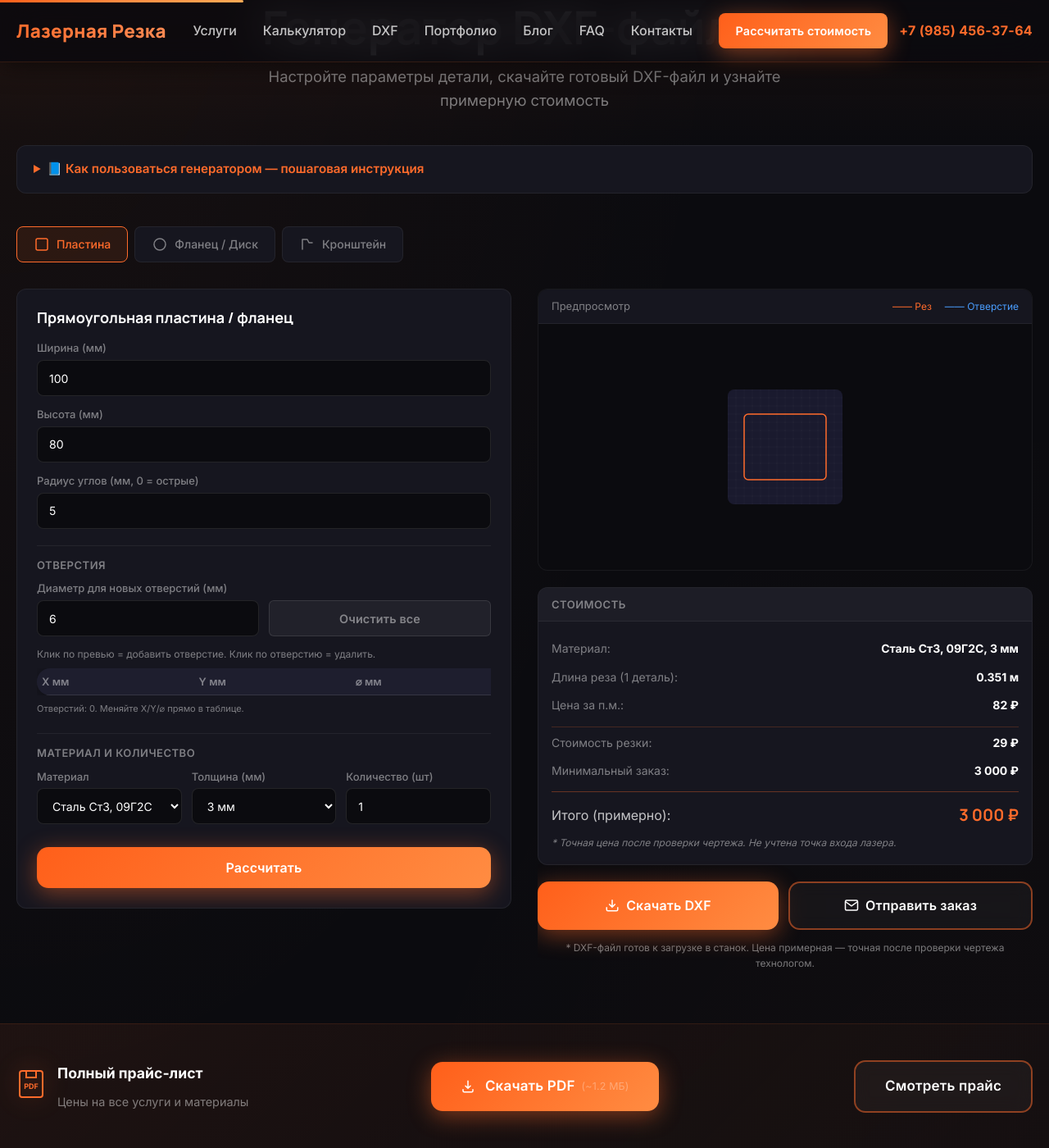
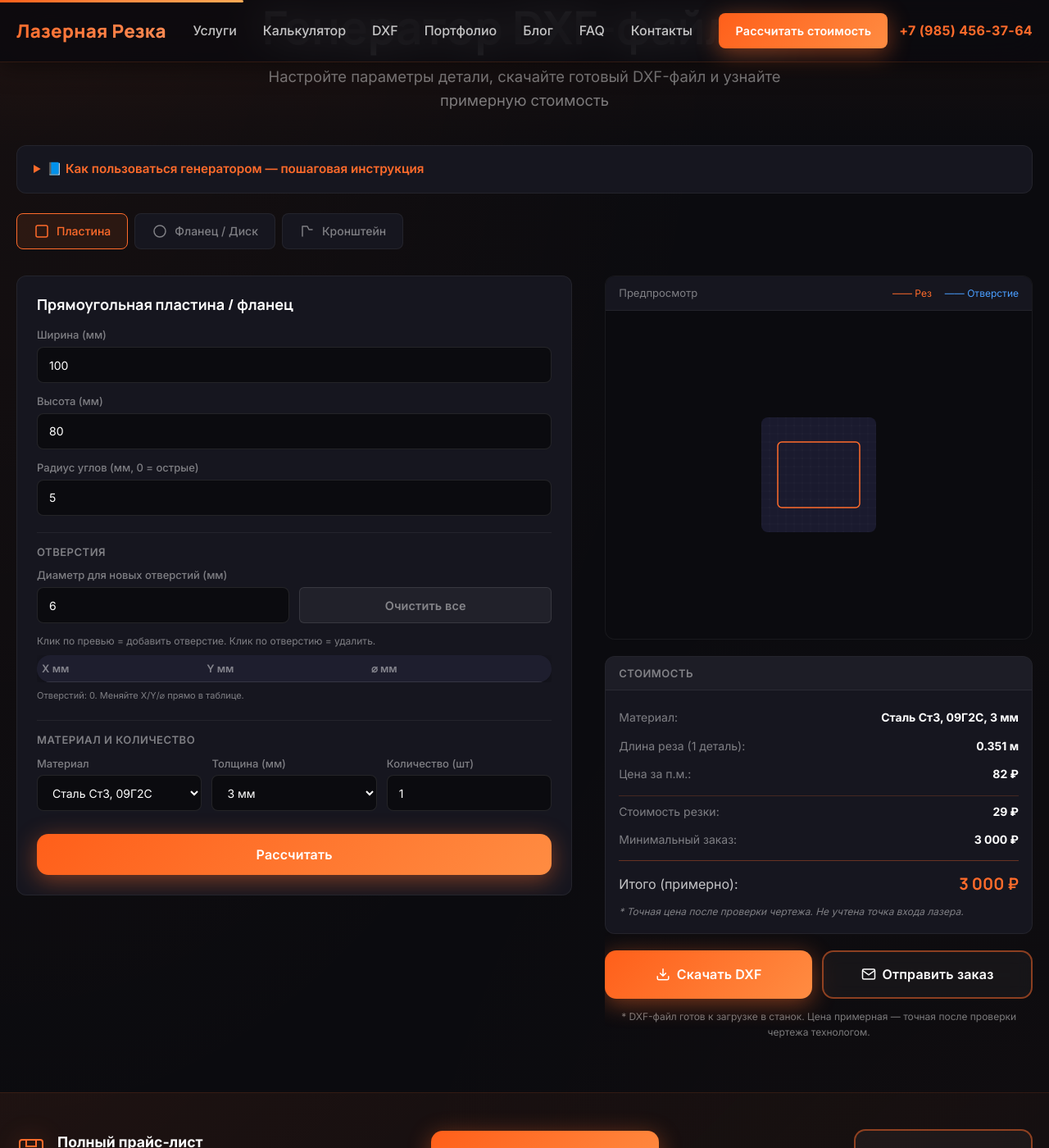
Before and after one commit to kaylas000/lazer-rezka, a Jekyll site: the page built from pages/dxf-generator.html, in a window 1280 px wide and 1400 px high, scrolled down 210 px. Shown: the whole window at 82% size. Built offline with Jekyll 4.4.1, drawn with Linux system fonts in a browser that asks for light colours.

Commit message:
feat: точность 0.01мм + больше превью + шире форма
- Координаты отверстий с точностью 0.01 мм (было 0.1)
- Превью на десктопе: 450px (было 300px), шире 1.3fr vs 1fr
- DXF-координаты: 2 знака после запятой
- 56/56 тестов

Co-Authored-By: Claude <noreply@anthropic.com>

```diff
--- a/assets/js/dxf-generator/core.js
+++ b/assets/js/dxf-generator/core.js
@@ -18,7 +18,7 @@
    * Round to 3 decimal places (≈0.001mm — sufficient for laser).
    */
   function r(v) {
-    return Math.round(v * 1000) / 1000;
+    return Math.round(v * 100) / 100;
   }
 
   /**
--- a/assets/js/dxf-generator/main.js
+++ b/assets/js/dxf-generator/main.js
@@ -154,12 +154,12 @@
       var h = holes[i];
       var tr = document.createElement('tr');
       tr.innerHTML =
-        '<td style="padding:2px 4px;"><input type="number" value="' + h.cx + '" data-field="cx" data-idx="' + i +
-        '" style="width:100%;background:var(--bg-primary);border:1px solid var(--border-default);color:var(--text-primary);padding:4px 6px;border-radius:4px;font-size:13px;" step="0.1"></td>' +
-        '<td style="padding:2px 4px;"><input type="number" value="' + h.cy + '" data-field="cy" data-idx="' + i +
-        '" style="width:100%;background:var(--bg-primary);border:1px solid var(--border-default);color:var(--text-primary);padding:4px 6px;border-radius:4px;font-size:13px;" step="0.1"></td>' +
-        '<td style="padding:2px 4px;"><input type="number" value="' + h.d + '" data-field="d" data-idx="' + i +
-        '" style="width:100%;background:var(--bg-primary);border:1px solid var(--border-default);color:var(--text-primary);padding:4px 6px;border-radius:4px;font-size:13px;" step="0.1" min="0.5"></td>' +
+        '<td style="padding:2px 4px;"><input type="number" value="' + h.cx.toFixed(2) + '" data-field="cx" data-idx="' + i +
+        '" style="width:100%;background:var(--bg-primary);border:1px solid var(--border-default);color:var(--text-primary);padding:4px 6px;border-radius:4px;font-size:13px;" step="0.01"></td>' +
+        '<td style="padding:2px 4px;"><input type="number" value="' + h.cy.toFixed(2) + '" data-field="cy" data-idx="' + i +
+        '" style="width:100%;background:var(--bg-primary);border:1px solid var(--border-default);color:var(--text-primary);padding:4px 6px;border-radius:4px;font-size:13px;" step="0.01"></td>' +
+        '<td style="padding:2px 4px;"><input type="number" value="' + h.d.toFixed(2) + '" data-field="d" data-idx="' + i +
+        '" style="width:100%;background:var(--bg-primary);border:1px solid var(--border-default);color:var(--text-primary);padding:4px 6px;border-radius:4px;font-size:13px;" step="0.01" min="0.5"></td>' +
         '<td style="padding:2px 4px;text-align:center;"><button class="hole-delete-btn" data-idx="' + i +
         '" style="background:none;border:none;color:var(--error);cursor:pointer;font-size:16px;padding:2px 6px;">&times;</button></td>';
       tbody.appendChild(tr);
@@ -177,7 +177,7 @@
       var field = input.getAttribute('data-field');
       var val = parseFloat(input.value) || 0;
       if (idx >= 0 && idx < holes.length) {
-        holes[idx][field] = Math.round(val * 10) / 10;
+        holes[idx][field] = Math.round(val * 100) / 100;
       }
     });
   }
--- a/assets/js/dxf-generator/preview.js
+++ b/assets/js/dxf-generator/preview.js
@@ -251,8 +251,8 @@
       if (!ctm) return;
       var svgPt = pt.matrixTransform(ctm.inverse());
 
-      var cx = Math.round(svgPt.x * 10) / 10;
-      var cy = Math.round(svgPt.y * 10) / 10;
+      var cx = Math.round(svgPt.x * 100) / 100;
+      var cy = Math.round(svgPt.y * 100) / 100;
 
       holes.push({ cx: cx, cy: cy, d: defaultDia });
       renderHoleMarkers(holeLayer, holes);
@@ -322,7 +322,7 @@
       label.setAttribute('fill', '#4a9eff');
       label.setAttribute('font-size', '10');
       label.setAttribute('font-family', 'monospace');
-      label.textContent = (cx >= 0 ? '+' : '') + cx + ', ' + (cy >= 0 ? '+' : '') + cy;
+      label.textContent = (cx >= 0 ? '+' : '') + cx.toFixed(2) + ', ' + (cy >= 0 ? '+' : '') + cy.toFixed(2);
       g.appendChild(label);
 
       // Click to remove
--- a/pages/dxf-generator.html
+++ b/pages/dxf-generator.html
@@ -390,9 +390,11 @@ head_extra: ""
 
 @media (min-width: 901px) {
   .dxf-layout {
-    grid-template-columns: 1fr 1fr;
-    gap: 32px;
+    grid-template-columns: 1.3fr 1fr;
+    gap: 40px;
   }
+  .dxf-preview-svg { min-height: 450px; }
+  .dxf-generator-section { padding: 16px 0 64px; }
 }
 
 /* --- Tabs --- */
@@ -561,8 +563,8 @@ head_extra: ""
   display: flex;
   align-items: center;
   justify-content: center;
-  padding: 8px;
-  min-height: 300px;
+  padding: 12px;
+  min-height: 400px;
 }
 
 /* --- Price --- */
```
